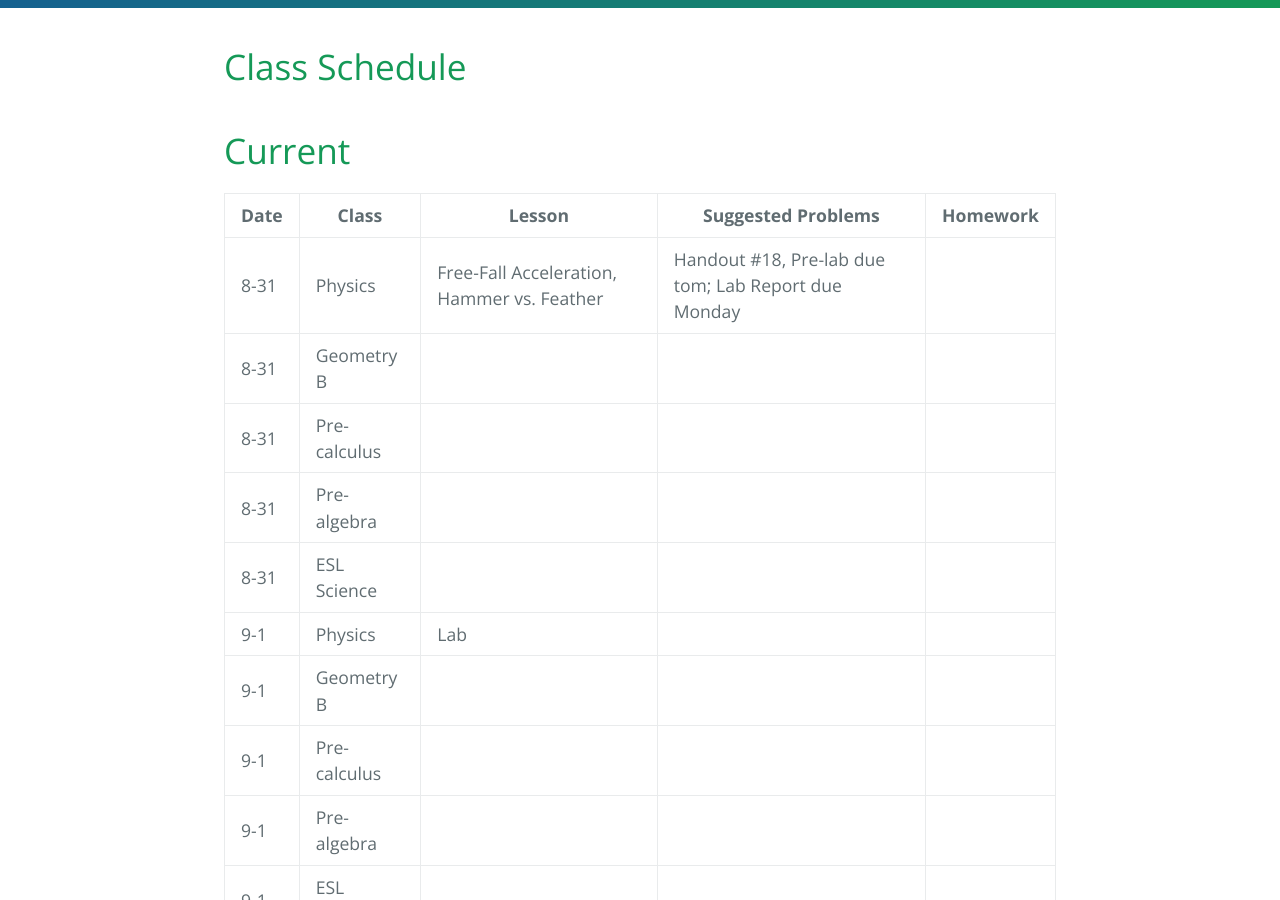
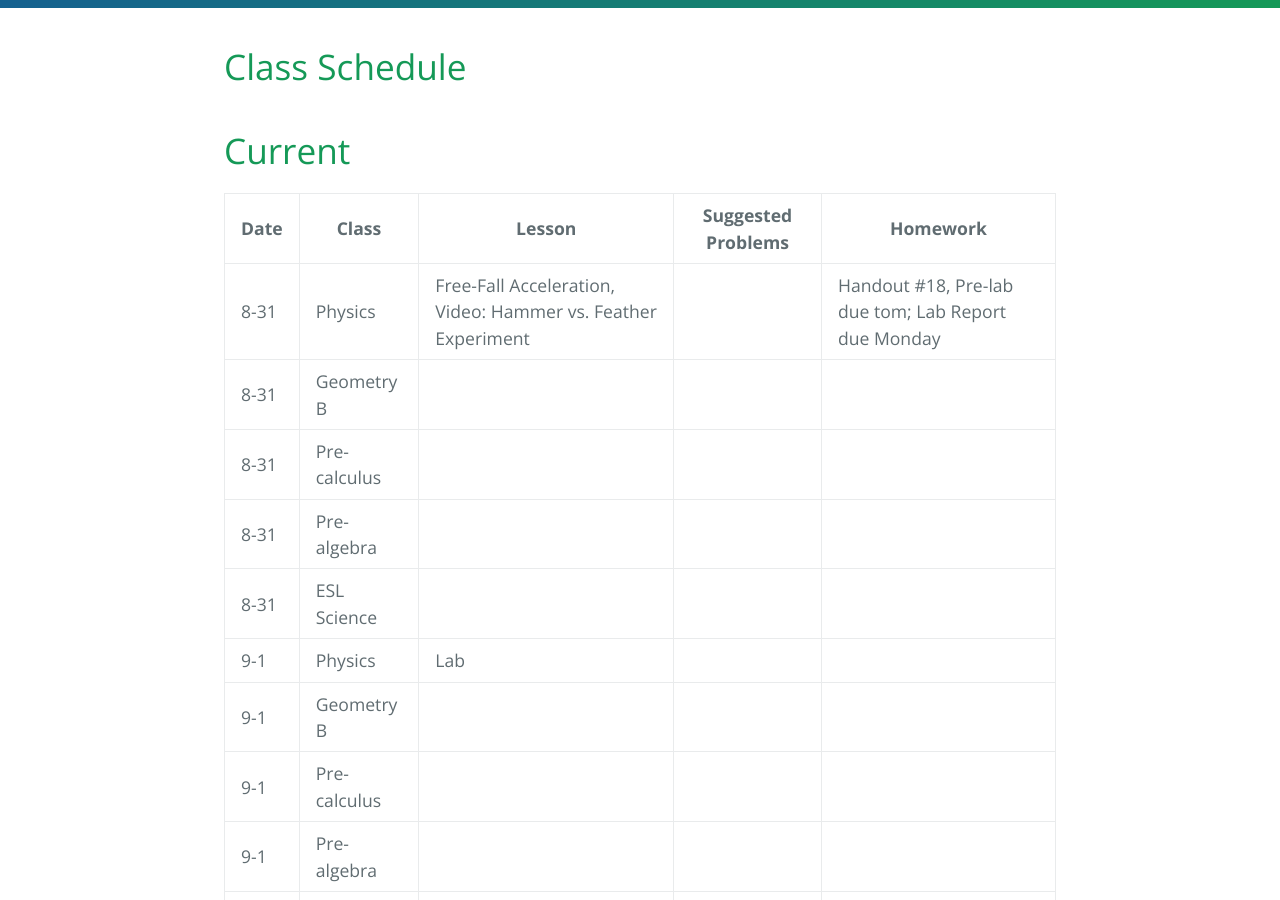
Before and after one commit to gpayoo/gpayoo, a Jekyll site: the page built from index.md, in a window 1280 px wide and 900 px high, scrolled down 375 px. Built offline with Jekyll 4.4.1, drawn with Linux system fonts in a browser that asks for light colours; our own code applies the rules of GitHub Pages for plain Markdown files.

Commit message:
Update index.md

```diff
--- a/index.md
+++ b/index.md
@@ -9,7 +9,7 @@ layout: default
 
 | Date | Class | Lesson | Suggested Problems | Homework |
 | ---- | ----- | ------ | -------- | ---
-| 8-31 | Physics | Free-Fall Acceleration, Hammer vs. Feather | Handout #18, Pre-lab due tom; Lab Report due Monday|
+| 8-31 | Physics | Free-Fall Acceleration, Video: Hammer vs. Feather Experiment ||  Handout #18, Pre-lab due tom; Lab Report due Monday|
 | 8-31 | Geometry B |  | |  |
 | 8-31 | Pre-calculus |  |  |
 | 8-31 | Pre-algebra || | |
```
